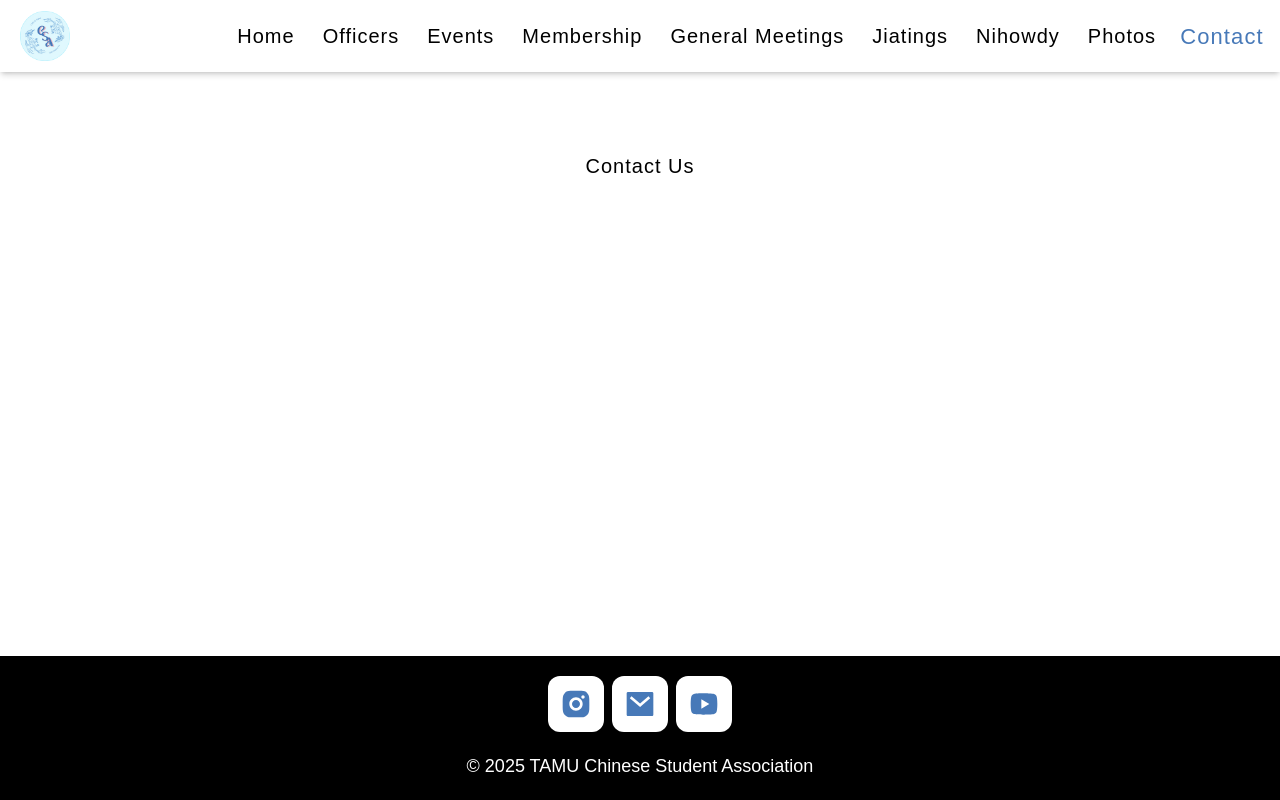
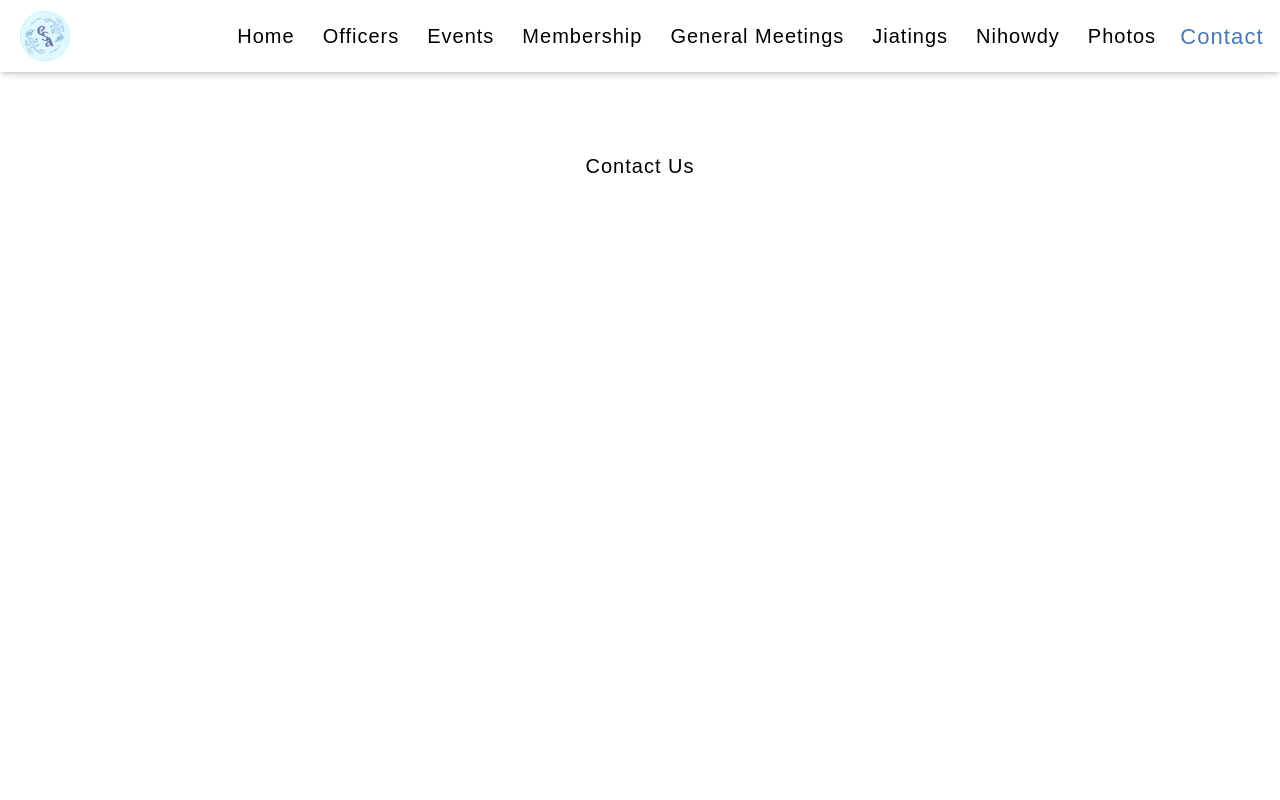
Before and after one commit to tamucsa/website, a Next.js app: page /contact in a window 1280 px wide. Built offline with nearby package versions, Linux system fonts and the light colour scheme; a web font is replaced by a local one.

Commit message:
added anish's rec changes (fixed nav bar w/ additional padding but didnt fix the issue

```diff
--- a/src/app/components/Navbar.tsx
+++ b/src/app/components/Navbar.tsx
@@ -24,7 +24,7 @@ const Navbar = () => {
         { label: 'Contact', href: '/contact' },
     ];
   return (
-    <nav className='sticky top-0 w-full bg-white shadow-md/15'>
+    <nav className='fixed top-0 w-full bg-white shadow-md/15'>
         <div className='mx-auto lg:pr-5 py-1'>
 
             {/* Desktop View */}
--- a/src/app/contact/page.tsx
+++ b/src/app/contact/page.tsx
@@ -2,7 +2,7 @@ import { Metadata } from "next";
 
 const ContactPage = () => {
     return (
-        <div className="container max-w-7xl mx-auto py-20">
+        <div className="container max-w-7xl mx-auto py-20 h-screen">
             <h1 className="font-primary text-center tracking-wider text-xl mb-8 ">Contact Us</h1>
         </div>
     )
--- a/src/app/layout.tsx
+++ b/src/app/layout.tsx
@@ -39,8 +39,8 @@ export default function RootLayout({
   return (
     <html lang="en">
       <body className={`${bayon.variable} ${akshar.variable} antialiased bg-white text-black`}>
-        <div className="flex flex-col min-h-screen">
-          <Navbar />
+        <Navbar />
+        <div className="flex flex-col min-h-screen pt-18">
           <main className="grow">{children}</main>
           <Footer />
         </div>
```
